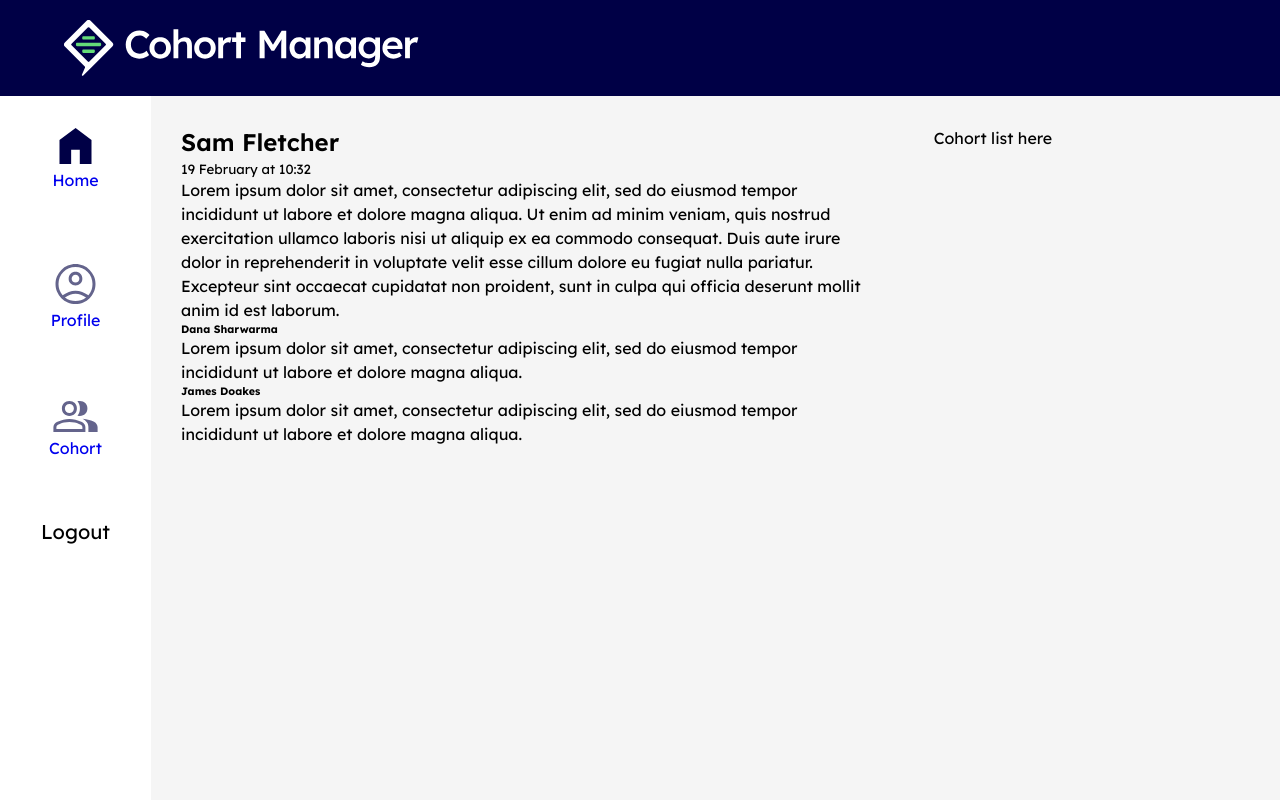
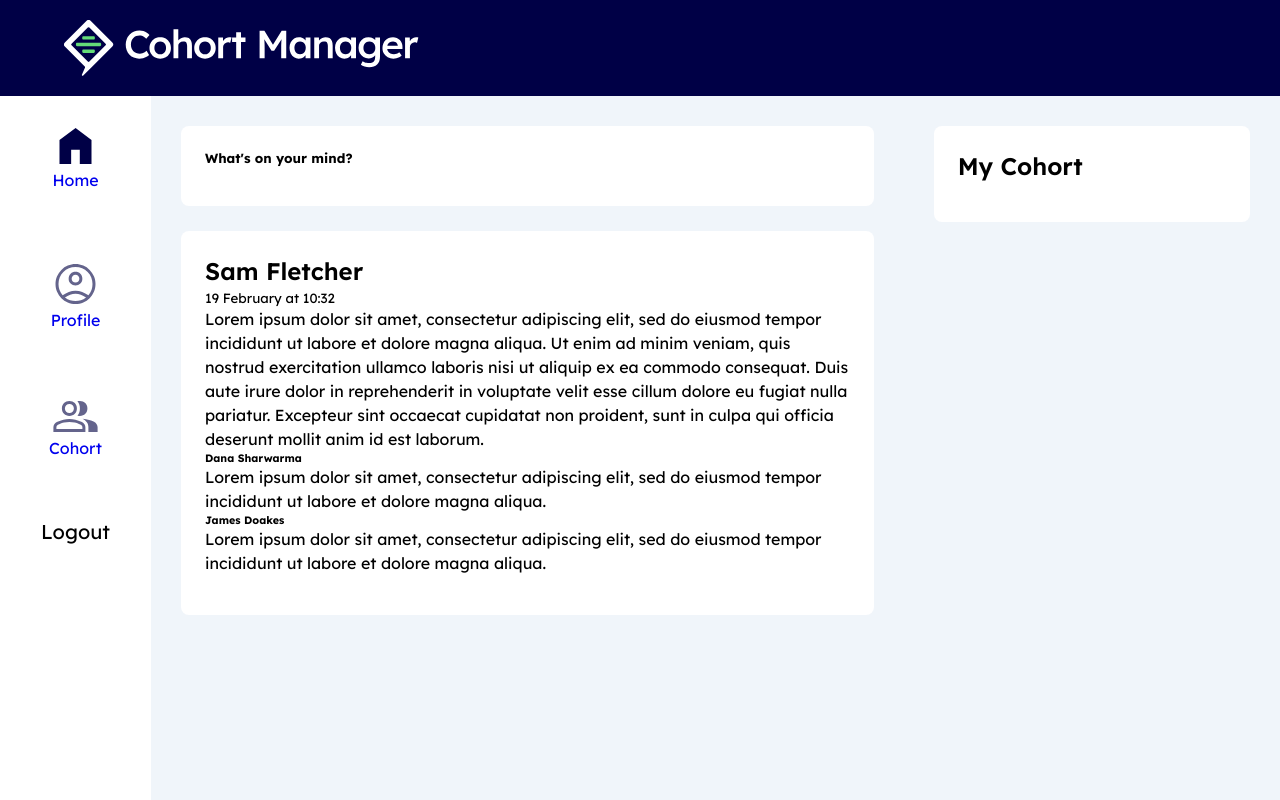
Before and after one commit to zainabch123/team-dev-client-c13, a React (Create React App) app: page /login in a window 1280 px wide. Both pictures are taken after a click on the button "Log in". Built offline with nearby package versions, Linux system fonts and the light colour scheme.

Commit message:
add card component

```diff
--- a/src/App.css
+++ b/src/App.css
@@ -3,5 +3,5 @@
     grid-template-columns: 151px 2fr 1fr;
     grid-template-rows: 96px auto;
     height: 100vh;
-    background-color: #F5F5F5;
+    background-color: #F0F5FA;
 }
--- /dev/null
+++ b/src/components/card/index.js
@@ -0,0 +1,11 @@
+import './style.css'
+
+const Card = ({ children, boxShadow = false }) => {
+    return (
+        <div className={`card ${boxShadow && 'card-shadow'}`}>
+            {children}
+        </div>
+    )
+}
+
+export default Card
--- /dev/null
+++ b/src/components/card/style.css
@@ -0,0 +1,11 @@
+.card {
+	background: white;
+	padding: 24px 24px 40px 24px;
+	border-radius: 8px;
+	width: 100%;
+    margin-bottom: 25px;
+}
+
+.card-shadow {
+    box-shadow: 0px 0px 10px rgba(0, 0, 0, 0.25);
+}
--- a/src/components/credentials/credentials.css
+++ b/src/components/credentials/credentials.css
@@ -1,11 +1,7 @@
 .credentials {
-	background: white;
-	max-width: 644px;
-	padding: 24px 24px 40px 24px;
-	border-radius: 8px;
-	width: 100%;
-	box-shadow: 0px 0px 10px rgba(0, 0, 0, 0.25);
+	width: 644px;
 }
+
 .credentials-title {
 	margin-bottom: 32px;
 }
--- a/src/components/credentials/index.js
+++ b/src/components/credentials/index.js
@@ -2,6 +2,7 @@ import FullLogo from "../../assets/fullLogo";
 import { NavLink } from "react-router-dom";
 import SocialLinks from "../socialLinks";
 import "./credentials.css";
+import Card from "../card";
 
 const CredentialsCard = ({
 	title,
@@ -13,6 +14,7 @@ const CredentialsCard = ({
 }) => {
 	return (
 		<div className="credentials">
+            <Card boxShadow={true}>
                 <div className="credentials-logo">
                     <FullLogo />
                 </div>
@@ -30,6 +32,7 @@ const CredentialsCard = ({
                         {altButtonText}
                     </NavLink>
                 </div>
+            </Card>
 		</div>
 	);
 };
--- a/src/components/post/index.js
+++ b/src/components/post/index.js
@@ -1,14 +1,15 @@
+import Card from "../card"
 import Comment from "../comment"
 
 const Post = ({ name, date, content, comments = [] }) => {
     return (
-        <>
+        <Card>
             <h4>{name}</h4>
             <small>{date}</small>
             <p>{content}</p>
 
             {comments.map(comment => <Comment key={comment.id} name={comment.name} content={comment.content} />)}
-        </>
+        </Card>
     )
 }
 
--- a/src/pages/dashboard/index.js
+++ b/src/pages/dashboard/index.js
@@ -1,3 +1,4 @@
+import Card from "../../components/card";
 import Posts from "../../components/posts";
 import './style.css'
 
@@ -5,11 +6,17 @@ const Dashboard = () => {
     return (
         <>
             <main>
+                <Card>
+                    <h5>What's on your mind?</h5>
+                </Card>
+
                 <Posts />
             </main>
 
             <aside>
-                <p>Cohort list here</p>
+                <Card>
+                    <h4>My Cohort</h4>
+                </Card>
             </aside>
         </>
     );
```
Lines whose indentation alone changed are shown as unchanged.
